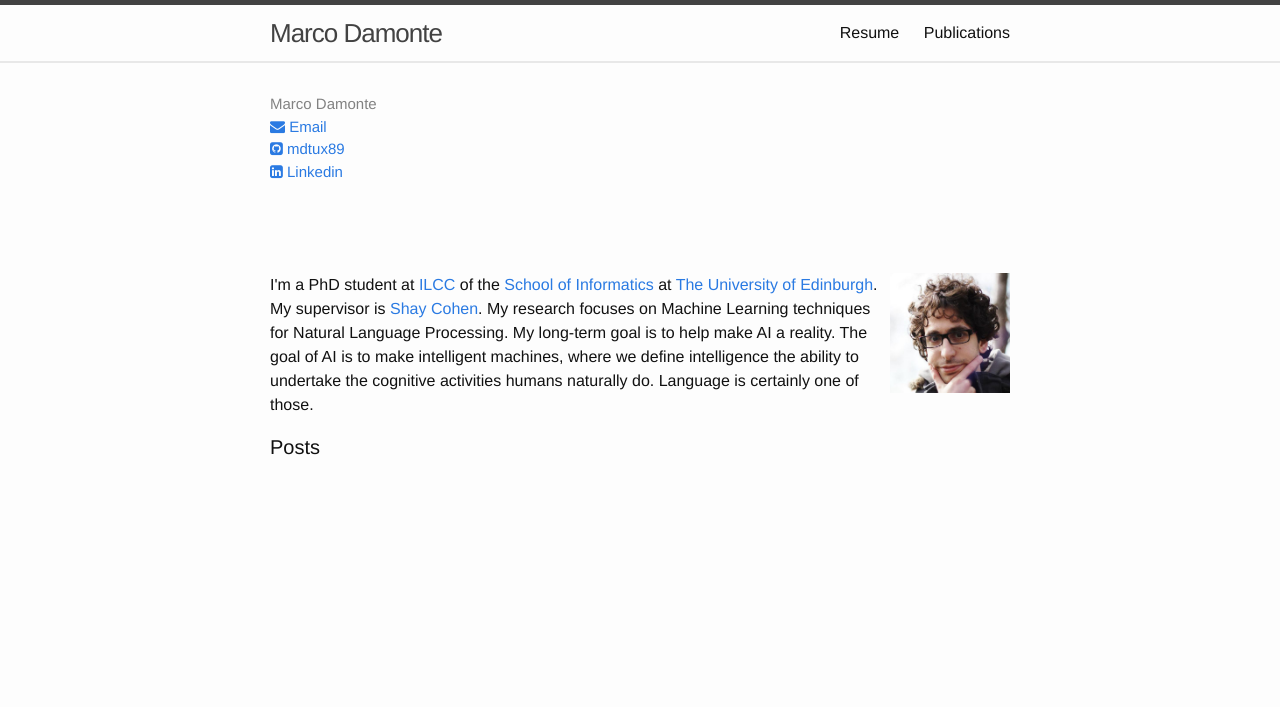
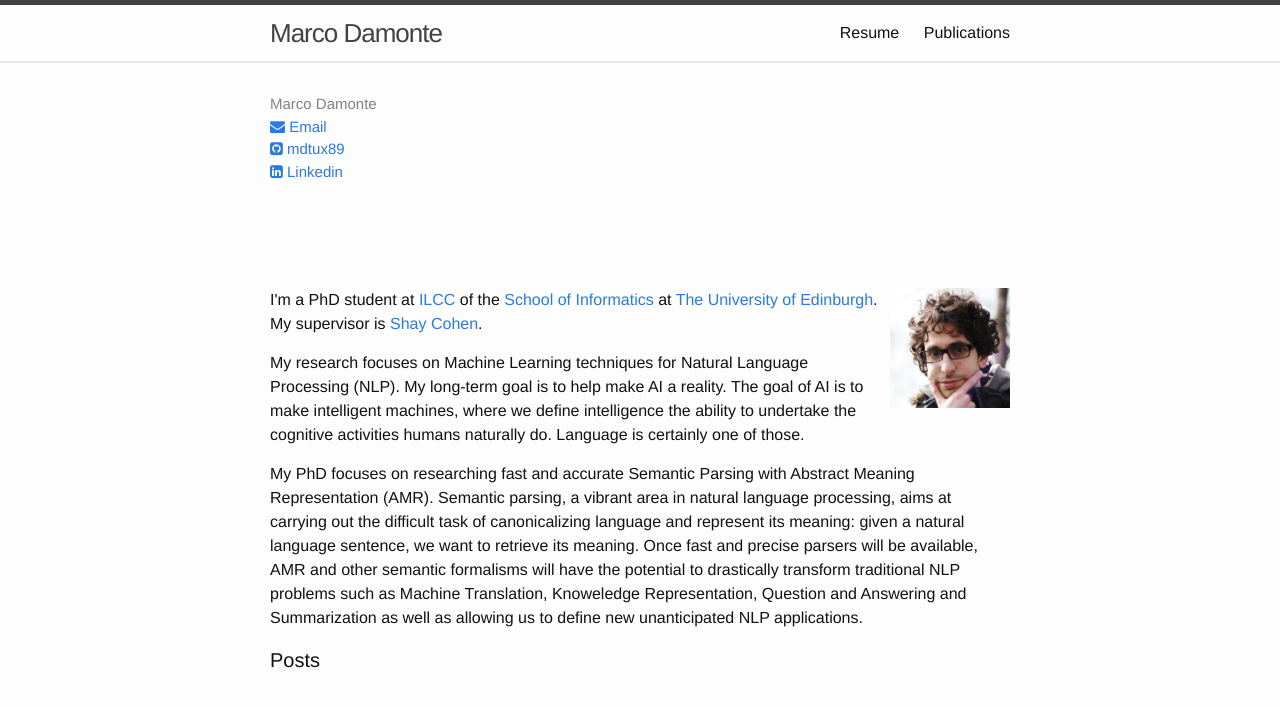
Before and after one commit to mdtux89/mdtux89.github.io, a Jekyll site: the page built from index.html, in a window 1280 px wide. Shown: the top 707 px of the page. Built offline with Jekyll 4.4.1, drawn with Linux system fonts in a browser that asks for light colours; nearby versions of some CDN libraries.

Commit message:
updated desc

```diff
--- a/_includes/desc.html
+++ b/_includes/desc.html
@@ -1,2 +1,5 @@
 <img style="float: right;" height="120" width="120" src="assets/pic.jpg">
-I'm a PhD student at <a href="http://www.ilcc.inf.ed.ac.uk/">ILCC</a> of the <a href="http://www.ilcc.inf.ed.ac.uk/">School of Informatics</a> at <a href="http://www.ilcc.inf.ed.ac.uk/">The University of Edinburgh</a>. My supervisor is <a href="http://homepages.inf.ed.ac.uk/scohen/">Shay Cohen</a>. My research focuses on Machine Learning techniques for Natural Language Processing. My long-term goal is to help make AI a reality. The goal of AI is to make intelligent machines, where we define intelligence the ability to undertake the cognitive activities humans naturally do. Language is certainly one of those.
+<p>I'm a PhD student at <a href="http://www.ilcc.inf.ed.ac.uk/">ILCC</a> of the <a href="http://www.ilcc.inf.ed.ac.uk/">School of Informatics</a> at <a href="http://www.ilcc.inf.ed.ac.uk/">The University of Edinburgh</a>. My supervisor is <a href="http://homepages.inf.ed.ac.uk/scohen/">Shay Cohen</a>.</p>
+<p>My research focuses on Machine Learning techniques for Natural Language Processing (NLP). My long-term goal is to help make AI a reality. The goal of AI is to make intelligent machines, where we define intelligence the ability to undertake the cognitive activities humans naturally do. Language is certainly one of those.</p>
+
+<p>My PhD focuses on researching fast and accurate Semantic Parsing with Abstract Meaning Representation (AMR). Semantic parsing, a vibrant area in natural language processing, aims at carrying out the difficult task of canonicalizing language and represent its meaning: given a natural language sentence, we want to retrieve its meaning. Once fast and precise parsers will be available, AMR and other semantic formalisms will have the potential to drastically transform traditional NLP problems such as Machine Translation, Knoweledge Representation, Question and Answering and Summarization as well as allowing us to define new unanticipated NLP applications.</p>
```
